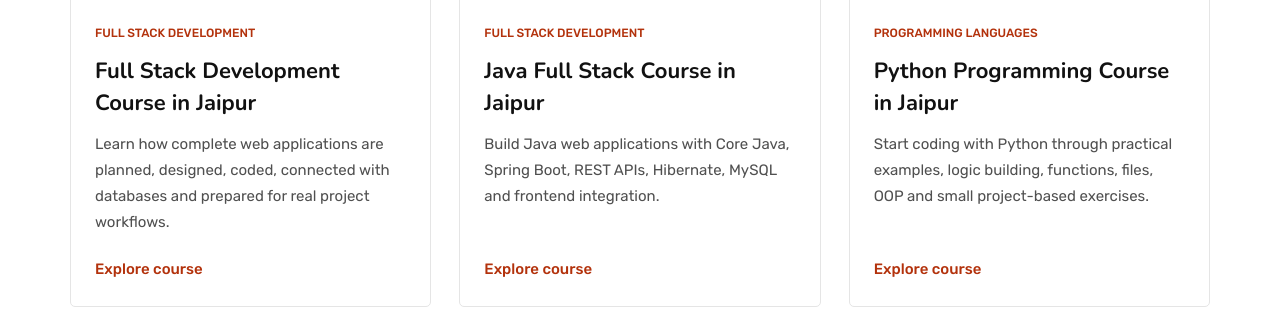
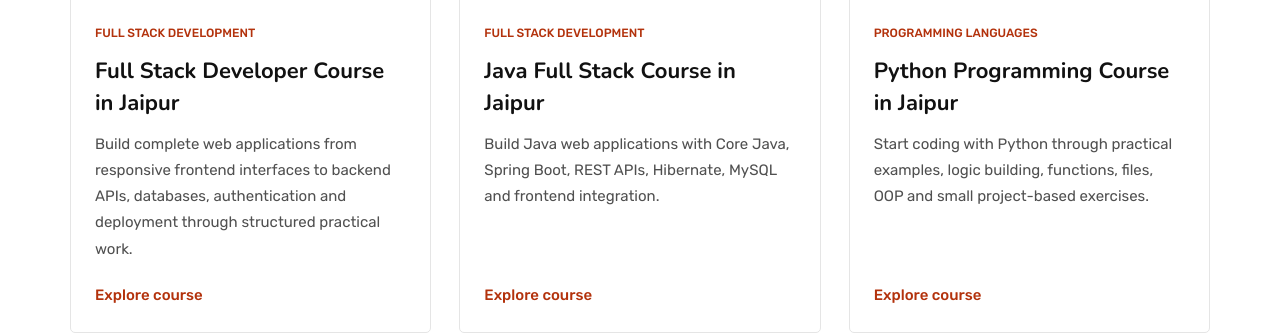
Before and after one commit to satnamkhowal/je2, a PHP site: page /index.php in a window 1280 px wide. Shown: the part 1713-2046 px from the top of the page. Run offline with PHP 8.4, Linux system fonts and the light colour scheme; some web fonts are replaced.

Commit message:
Deepen Jaipur Engineers Full Stack course content and FAQs

```diff
--- a/course-page-data.php
+++ b/course-page-data.php
@@ -20,18 +20,43 @@ function je_course_pages(): array
         ],
         'full-stack-development' => [
             'slug' => 'full-stack-development-course-jaipur.php',
-            'title' => 'Full Stack Development Course in Jaipur | Jaipur Engineers',
-            'meta' => 'Join the Full Stack Development Course in Jaipur. Learn frontend, backend, databases, APIs, Git and project workflows at Jaipur Engineers.',
+            'title' => 'Full Stack Developer Course in Jaipur | Jaipur Engineers',
+            'meta' => 'Learn full stack development in Jaipur with HTML, CSS, JavaScript, React, Node.js, REST APIs, SQL, MongoDB, Git, deployment and portfolio projects.',
             'category' => 'Full Stack Development',
-            'kicker' => 'Frontend, Backend and Database Training',
-            'h1' => 'Full Stack Development Course in Jaipur',
-            'lead' => 'Learn how complete web applications are planned, designed, coded, connected with databases and prepared for real project workflows.',
+            'kicker' => 'React, Node.js, APIs, Databases and Deployment',
+            'h1' => 'Full Stack Developer Course in Jaipur',
+            'lead' => 'Build complete web applications from responsive frontend interfaces to backend APIs, databases, authentication and deployment through structured practical work.',
             'image' => 'assets/images/courses/home14/1.jpg',
             'icon' => 'fa-code',
-            'chips' => ['HTML', 'CSS', 'JavaScript', 'Backend', 'Databases', 'Git'],
-            'modules' => ['Web development foundations', 'HTML, CSS and responsive UI', 'JavaScript and DOM practice', 'Backend programming concepts', 'Database design and CRUD', 'REST APIs and integration', 'Git and deployment basics', 'Portfolio project preparation'],
-            'projects' => ['Business website with forms', 'Admin dashboard', 'CRUD application', 'Final full stack portfolio project'],
-            'roles' => ['Web Developer', 'Frontend Developer', 'Backend Trainee', 'Full Stack Developer'],
+            'chips' => ['HTML & CSS', 'JavaScript', 'React.js', 'Node.js', 'REST APIs', 'SQL / MongoDB', 'Git / GitHub', 'Deployment'],
+            'modules' => [
+                'HTML5, CSS3, responsive UI, accessibility and browser DevTools',
+                'JavaScript ES6+, DOM, forms, async programming and API consumption',
+                'React components, props, state, hooks, routing and reusable UI patterns',
+                'Node.js runtime, modules, Express-style routing and middleware',
+                'REST API design, JSON, validation, authentication and error handling',
+                'SQL queries, relational modelling, MongoDB concepts and CRUD workflows',
+                'Full frontend-backend-database integration with environment configuration',
+                'Git, GitHub, branching, documentation and collaborative development workflow',
+                'Deployment, logging, debugging, testing checklists and production basics',
+                'Portfolio packaging, technical interview practice and project explanation'
+            ],
+            'projects' => [
+                'Responsive service portal with forms and API integration',
+                'Authenticated CRUD admin dashboard with database persistence',
+                'E-commerce or booking workflow with users, products and transactions',
+                'API-driven analytics dashboard with loading and error states',
+                'Final deployed full stack capstone with GitHub documentation'
+            ],
+            'roles' => ['Junior Full Stack Developer', 'Frontend / React Developer', 'Node.js Backend Developer', 'Web Application Developer'],
+            'faq' => [
+                ['Is this Full Stack Developer course suitable for beginners?', 'Yes. The learning path starts with web and JavaScript foundations before moving into React, backend APIs, databases and deployment.'],
+                ['Which technologies are covered?', 'The core path covers HTML, CSS, JavaScript, React, Node.js, REST APIs, SQL, MongoDB concepts, Git/GitHub and deployment-oriented workflows.'],
+                ['Does the course include live or portfolio projects?', 'The page is structured around practical project workflows including frontend/API integration, database-backed CRUD applications and a final capstone.'],
+                ['Will I learn both SQL and NoSQL databases?', 'The curriculum introduces relational data and SQL along with MongoDB-style document database concepts so learners understand both common approaches.'],
+                ['Does the course include GitHub and deployment?', 'Yes. Git/GitHub workflow, documentation, environment configuration and deployment basics are included in the learning path.'],
+                ['What should I have in my portfolio before applying for developer roles?', 'Aim to present a few working, documented projects that show increasing complexity, clear Git history, database integration, APIs and a deployed demonstration where possible.']
+            ],
         ],
         'python-programming' => [
             'slug' => 'python-programming-course-jaipur.php',
```
